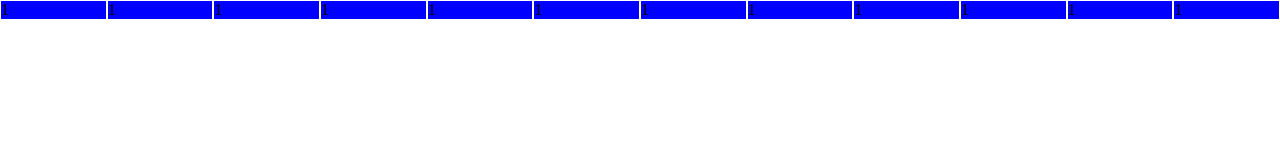
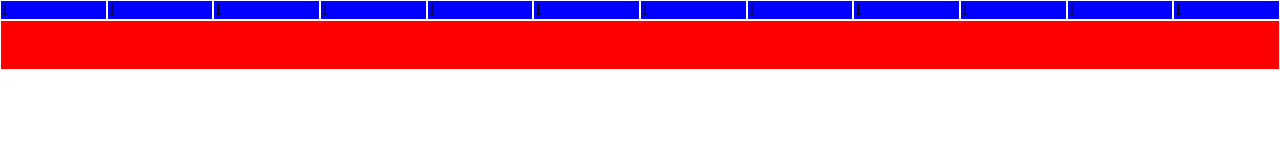
Before and after one commit to edodima13/html-css-12bool, a plain HTML site: page index.html in a window 1280 px wide. Drawn offline with Linux system fonts and the light colour scheme.

Commit message:
commit prova to fix git

```diff
--- a/index.html
+++ b/index.html
@@ -23,5 +23,8 @@
             <div class="col-1">1</div>
             <div class="col-1">1</div>
     </div>
+    <div class="row-prova">
+        <div class="col-prova"></div>
+    </div>
 </body>
 </html>
--- a/style.css
+++ b/style.css
@@ -3,3 +3,9 @@
     padding: 0;
     box-sizing: border-box;
 }
+
+.col-prova {
+    width: 100%;
+    height: 50px;
+    background-color: red;
+}
```
